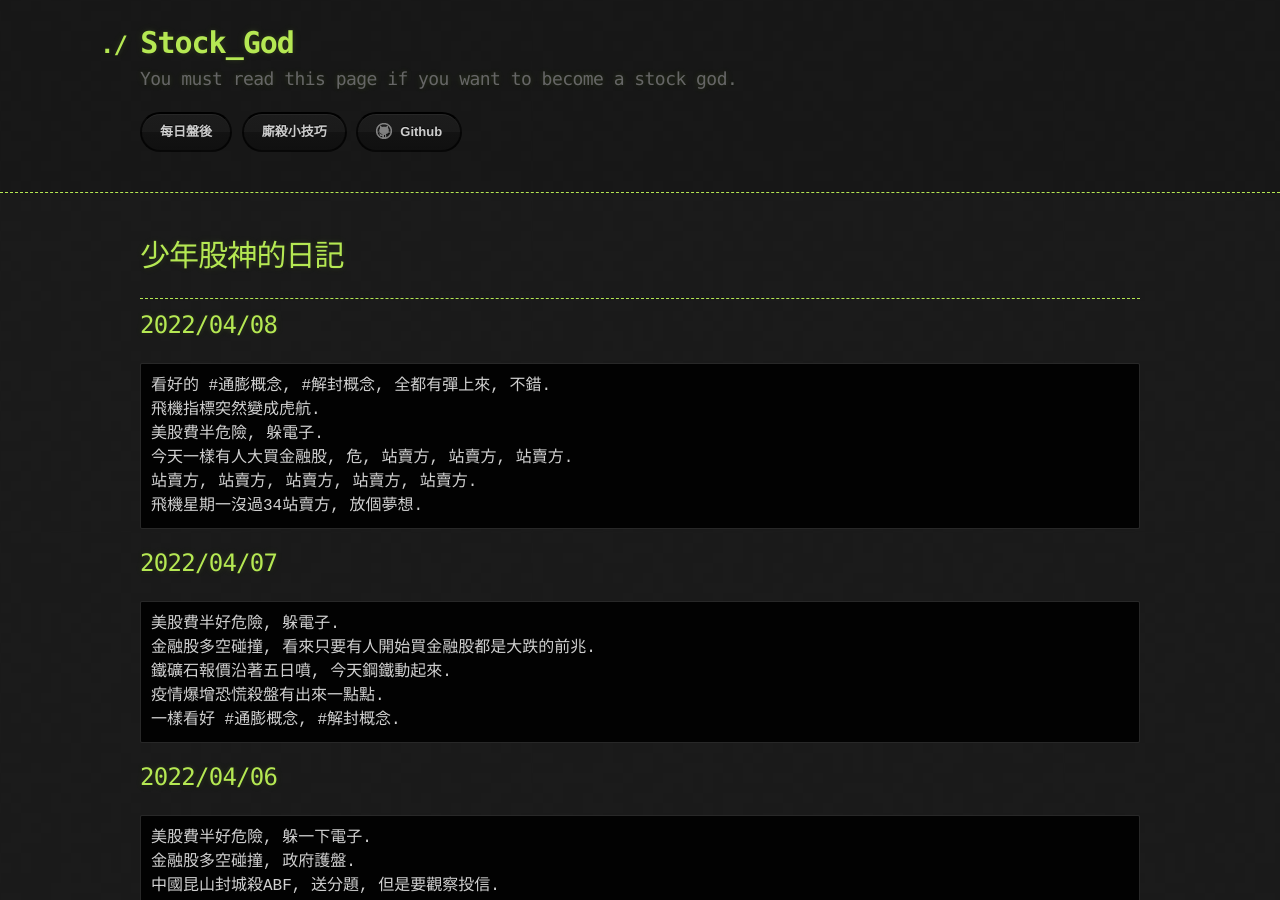
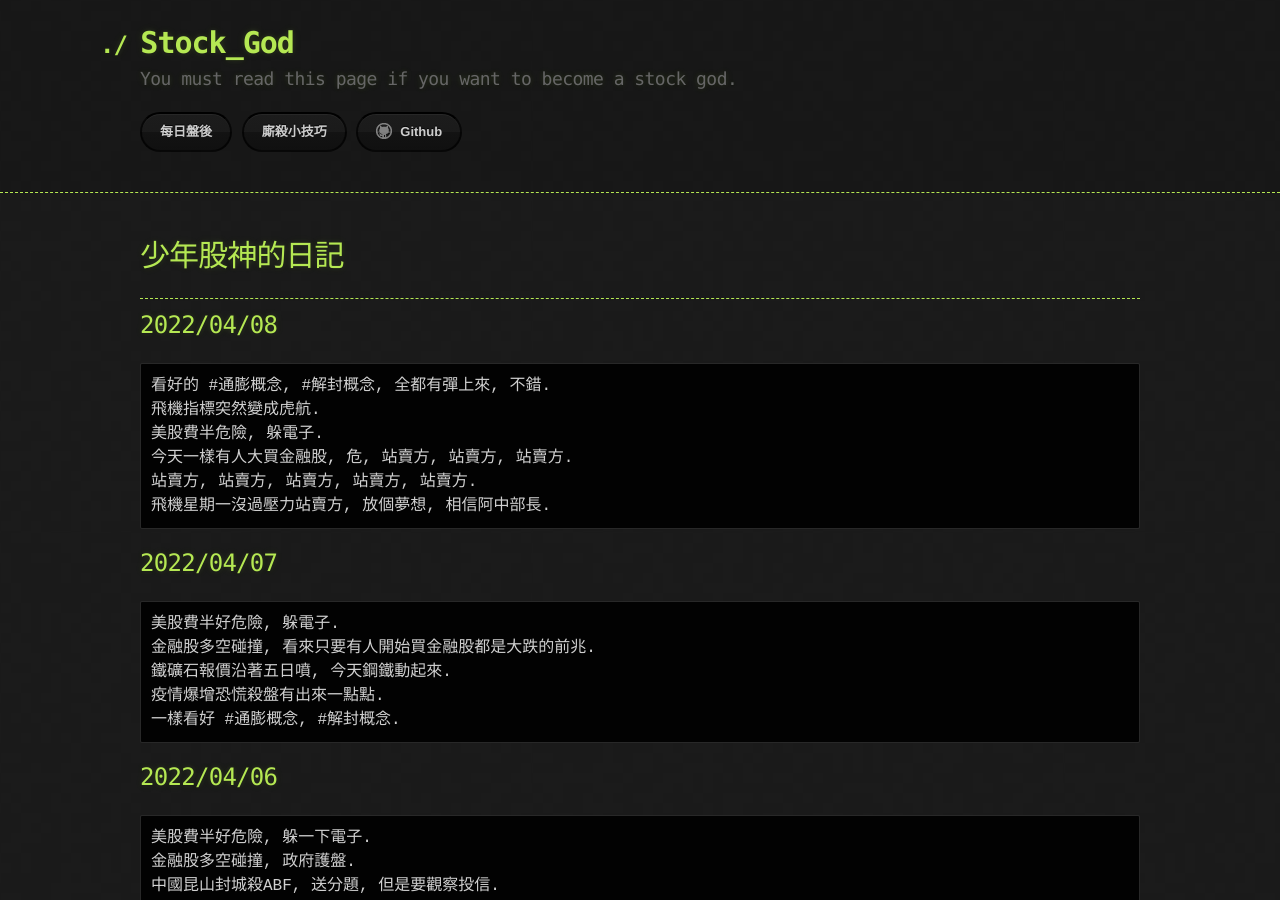
Before and after one commit to lepg5487/Stock_God, a Jekyll site: the page built from index.md, in a window 1280 px wide and 900 px high. Built offline with Jekyll 4.4.1, drawn with Linux system fonts in a browser that asks for light colours; our own code applies the rules of GitHub Pages for plain Markdown files.

Commit message:
Update index.md

````diff
--- a/index.md
+++ b/index.md
@@ -13,7 +13,7 @@ layout: testlayouts
 美股費半危險, 躲電子.
 今天一樣有人大買金融股, 危, 站賣方, 站賣方, 站賣方.
 站賣方, 站賣方, 站賣方, 站賣方, 站賣方.
-飛機星期一沒過34站賣方, 放個夢想.
+飛機星期一沒過壓力站賣方, 放個夢想, 相信阿中部長.
 ```
 
 ## 2022/04/07
````
